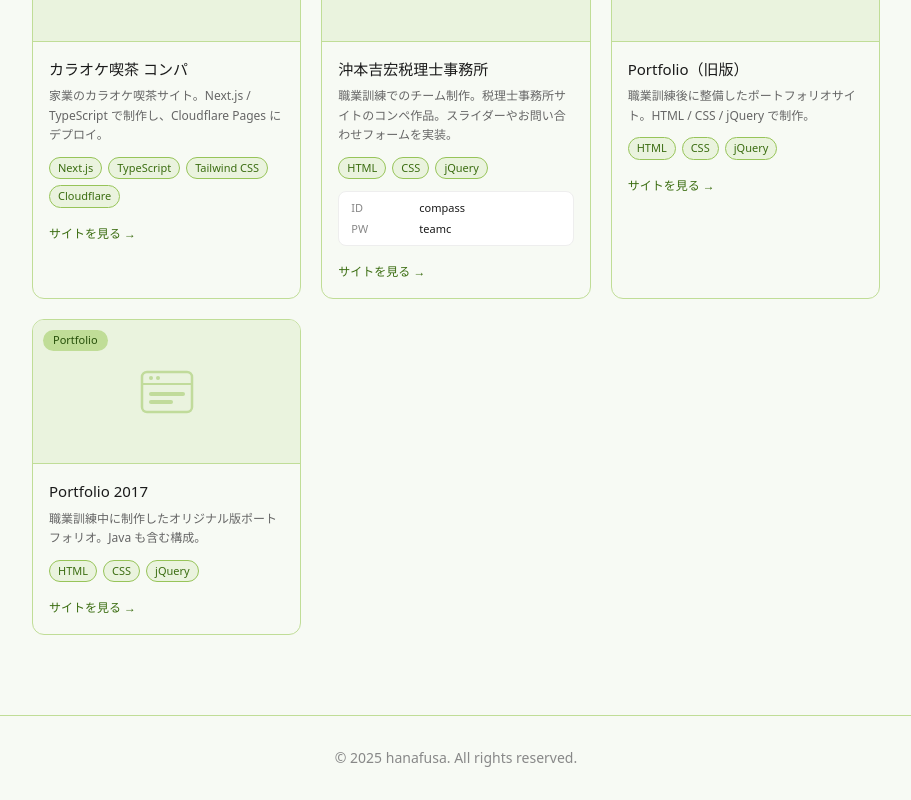
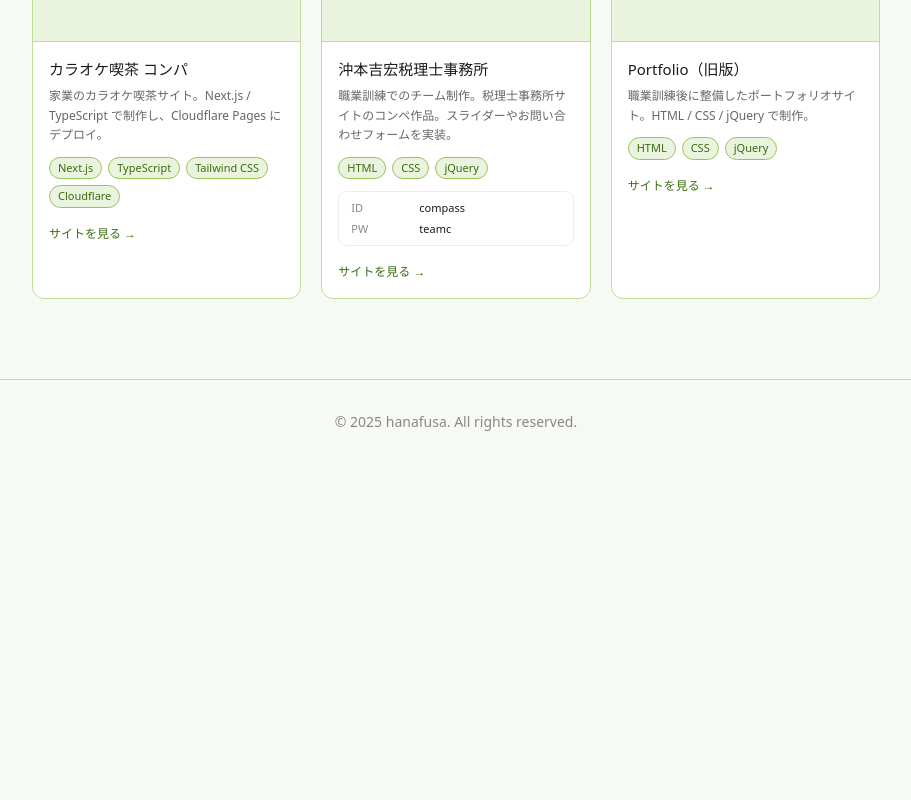
Before and after one commit to atsmile/portfolio, a Next.js app: page / in a window 1280 px wide. Shown: the part 2383-3183 px from the top of the page, without its empty margins (184-1095 px from the left). After the commit the page ends 2847 px from the top, so only its background shows below. Built offline with nearby package versions, Linux system fonts and the light colour scheme.

Commit message:
Worksカードの背景を白に変更 旧版ポートフォリオ実名の方を削除

```diff
--- a/src/components/ui/WorkCard.tsx
+++ b/src/components/ui/WorkCard.tsx
@@ -10,7 +10,7 @@ export default function WorkCard({
   basicAuth,
 }: Work) {
   return (
-    <div className="bg-green-50 rounded-xl border border-green-200 overflow-hidden hover:-translate-y-1 hover:border-green-400 transition-all duration-200">
+    <div className="bg-white rounded-xl border border-green-200 overflow-hidden hover:-translate-y-1 hover:border-green-400 transition-all duration-200">
       <div className="h-36 bg-green-100 border-b border-green-200 flex items-center justify-center relative">
         <span className="absolute top-2.5 left-2.5 text-[11px] font-medium bg-green-200 text-green-600 px-2.5 py-0.5 rounded-full">
           {category}
--- a/src/data/works.ts
+++ b/src/data/works.ts
@@ -32,13 +32,4 @@ export const works: Work[] = [
     tags: ["HTML", "CSS", "jQuery"],
     category: "Portfolio",
   },
-  {
-    id: "portfolio-2017",
-    title: "Portfolio 2017",
-    description:
-      "職業訓練中に制作したオリジナル版ポートフォリオ。Java も含む構成。",
-    url: "https://atsmile.net/works/portfolio/2017/0000/",
-    tags: ["HTML", "CSS", "jQuery"],
-    category: "Portfolio",
-  },
 ];
```
